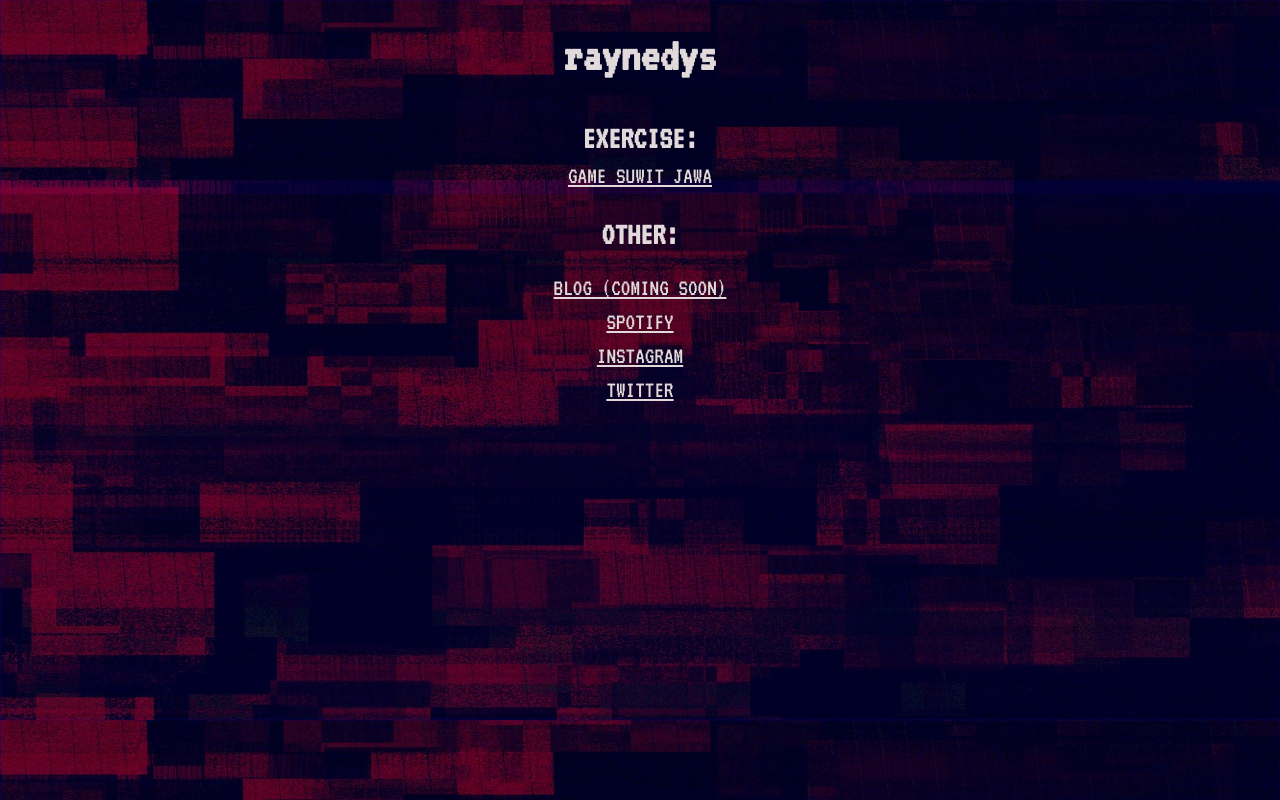
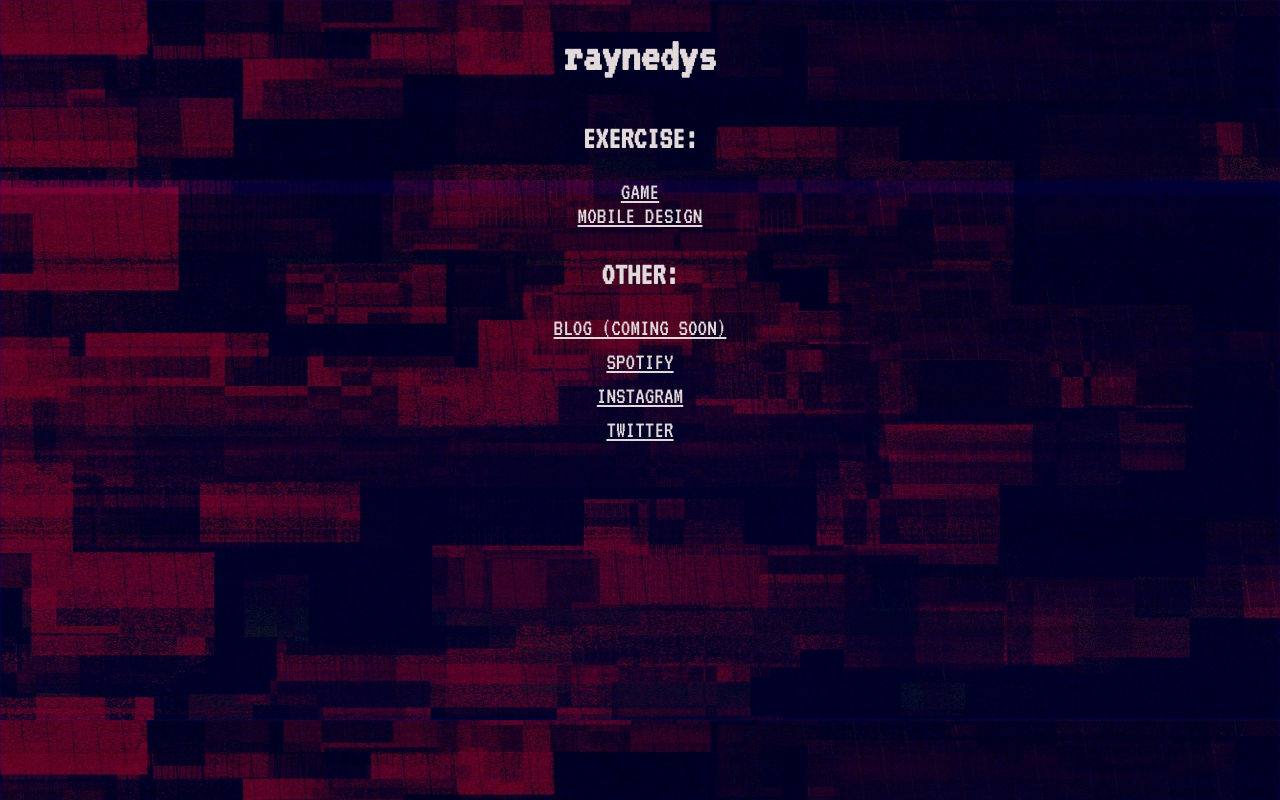
Before and after one commit to raynedys/latihan, a plain HTML site: page index.html in a window 1280 px wide. Drawn offline with Linux system fonts and the light colour scheme.

Commit message:
tambah link

```diff
--- a/index.html
+++ b/index.html
@@ -20,7 +20,16 @@
     <!-- exercise -->
     <div class="exercise">
         <h2>EXERCISE:</h2>
-        <a href="game suwit jawa/index.html">GAME SUWIT JAWA</a>
+        <ul>
+            <li>
+                <a href="latihan/game suwit jawa/index.html">GAME</a>
+            </li>
+            <li>
+                <a href="latihan/Planguru/website/splashscreen/splashscreen.html">MOBILE DESIGN</a>
+            </li>
+        </ul>
+
+
     </div>
     <!-- exercise -->
 
```
